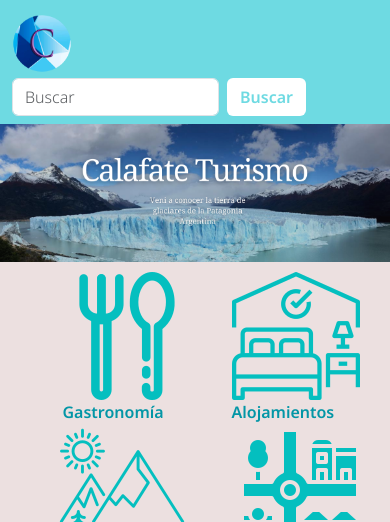
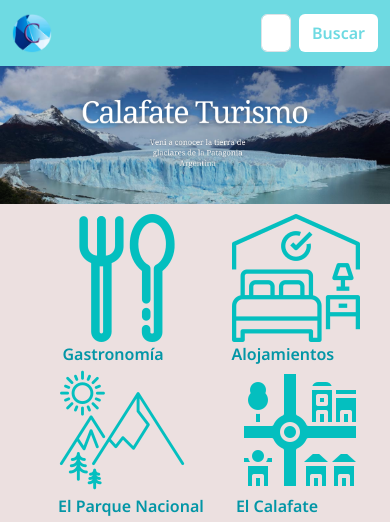
Before and after one commit to gmelfiore/Calafate-Turismo-Final, a plain HTML site: page index.html in a window 390 px wide. Shown: the top 522 px of the page. Drawn offline with nearby package versions, Linux system fonts and the light colour scheme.

Commit message:
cambios en la navbar

```diff
--- a/css/style.css
+++ b/css/style.css
@@ -80,8 +80,8 @@ justify-content: center;
 }
 
  .logo{
-    width: 100px;
-    height: 100px;
+    width: 60px;
+    height: 60px;
     border: none;
  }
 
@@ -128,8 +128,11 @@ main h2{
 @media (max-width: 459px){
   .logo{
     justify-content: center;
-    width: 60px;
-    height: 60px;
+    width: 40px;
+    height: 40px;
+  }
+  .buscador{
+    width: 30vw;
   }
   footer{
     flex-direction: column;
@@ -256,6 +259,7 @@ main h2{
  /* ----------- ends alojamientos ----------- */
 
  /* --------comienza página del parque nacional --------*/
+
 #histovideo-pnlg{
   display: flex;
   flex-direction: row;
--- a/index.html
+++ b/index.html
@@ -16,7 +16,7 @@
           <a href="index.html" class="navbar-brand">
             <img src="Imagenes/logo-of.png" class="logo justify-content-sm-center">
           </a>
-          <form class="d-flex" role="search">
+          <form class="d-flex buscador" role="search">
             <input class="form-control me-2" type="search" placeholder="Buscar" aria-label="Search">
             <button class="btn bg-white text-hielo negrita" type="submit">Buscar</button>
           </form>
```
Also changed, not shown: Pages/pnlg.html (+4 -9 lines).
